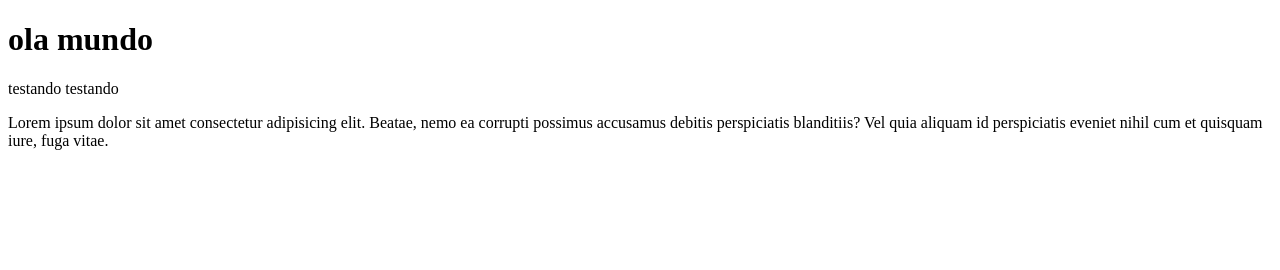
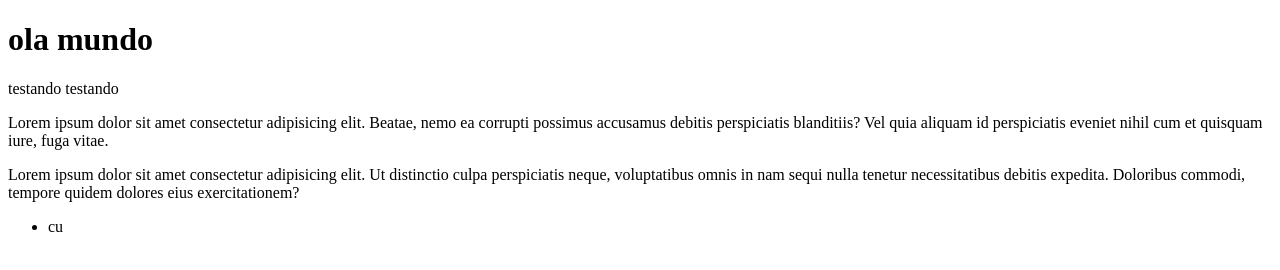
Before and after one commit to junior-l/Ola-mundo, a plain HTML site: page site teste/index.html in a window 1280 px wide. Drawn offline with Linux system fonts and the light colour scheme.

Commit message:
mais alterações para test

```diff
--- a/site teste/index.html
+++ b/site teste/index.html
@@ -10,5 +10,11 @@
     <h1>ola mundo</h1>
     <p>testando testando </p>
     <p>Lorem ipsum dolor sit amet consectetur adipisicing elit. Beatae, nemo ea corrupti possimus accusamus debitis perspiciatis blanditiis? Vel quia aliquam id perspiciatis eveniet nihil cum et quisquam iure, fuga vitae.</p>
+
+    <p>Lorem ipsum dolor sit amet consectetur adipisicing elit. Ut distinctio culpa perspiciatis neque, voluptatibus omnis in nam sequi nulla tenetur necessitatibus debitis expedita. Doloribus commodi, tempore quidem dolores eius exercitationem?</p>
+
+    <ul>
+        <li>cu</li>
+    </ul>
 </body>
 </html>
```
